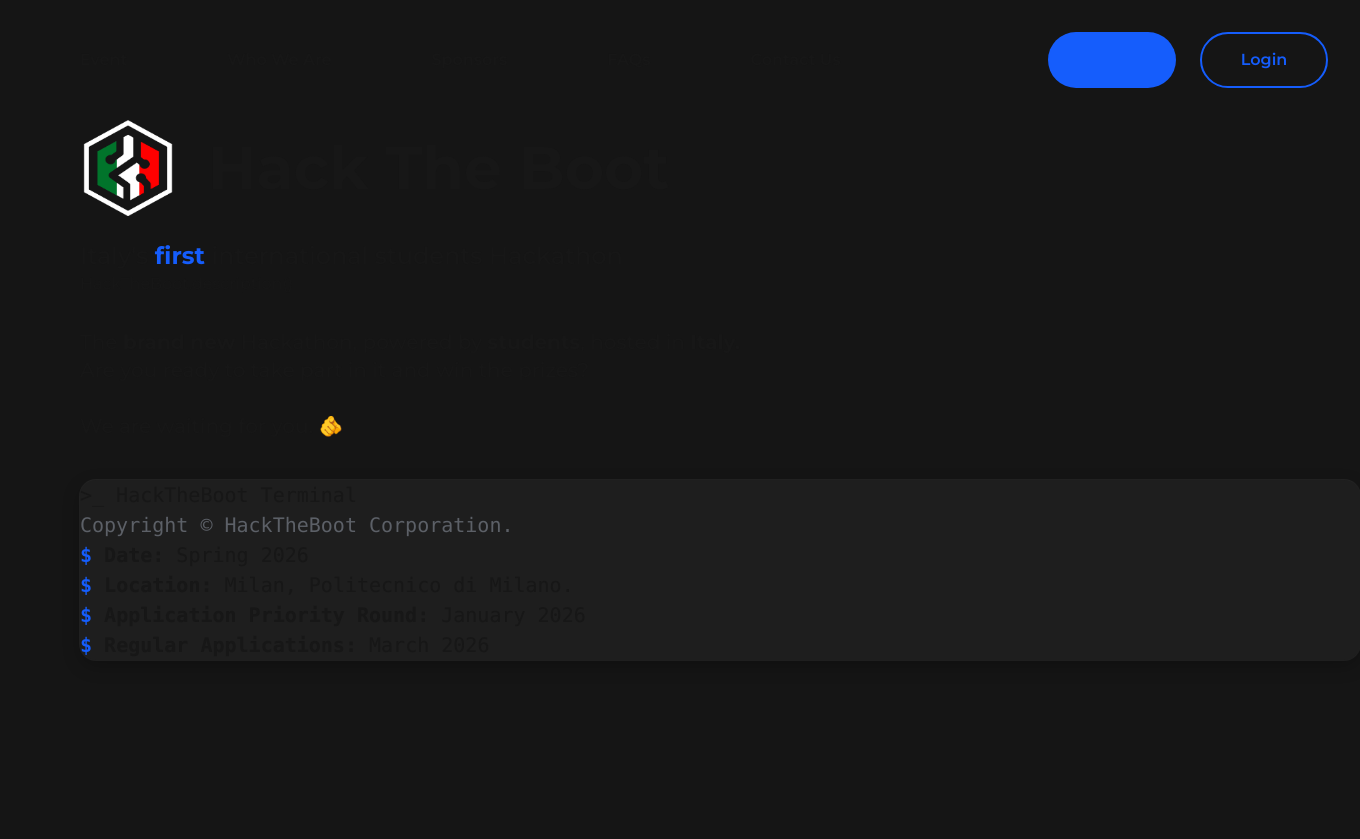
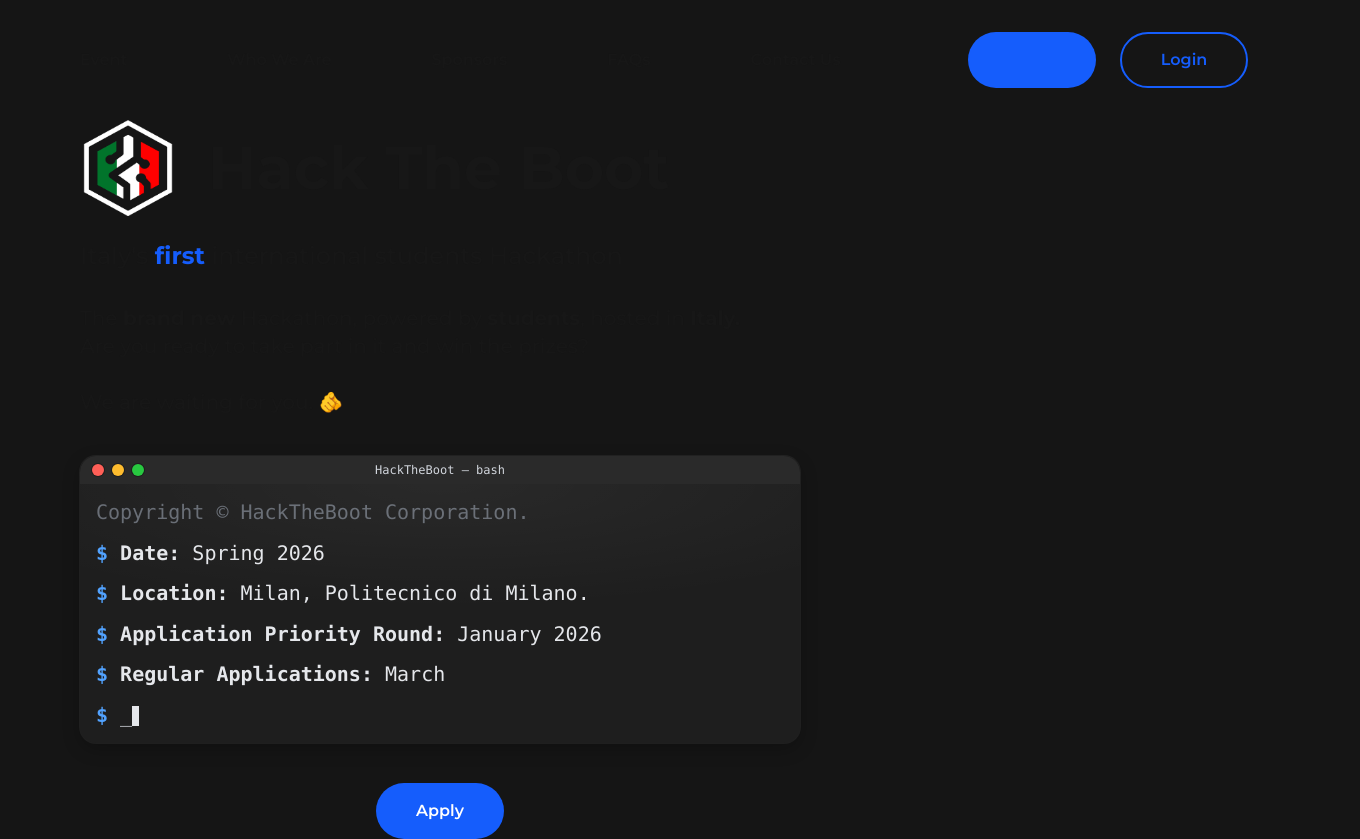
Before and after one commit to Hack-the-boot/website, a Next.js app: page / in a window 1280 px wide. Shown: the whole page, 1360 px wide, since content can reach past the window. Before the commit the page ends 800 px from the top, so only its background shows below. Built offline with nearby package versions, Linux system fonts and the light colour scheme.

Commit message:
Working Page No Globe

```diff
--- a/app/page.tsx
+++ b/app/page.tsx
@@ -1,47 +1,73 @@
 import Image from "next/image";
 import NavBar from "@/components/NavBar";
-import CodeBlock from "@/components/CodeBlock";
+import PrimaryButton from "@/components/PrimaryButton";
 
 export default function Home() {
     return (
+        <div className="page">
             <div className="mainPageContainer">
                 <NavBar />
+
                 <div className="logoAndText">
                     <Image src="/img/Logo_Transparent.png" alt="Logo" width={300} height={300} className="logoHTB" />
                     <h1>Hack The Boot</h1>
                 </div>
+
                 <p className="hackInfo">
-                Italy's <span className="font-bold text-blue-600">first</span> international students Hackathon
+                    Italy&apos;s <span className="font-bold text-blue-600">first</span> international students Hackathon
                 </p>
-            <CodeBlock />
+
                 <p className="descriptionHack">
                     The <b>brand new</b> Hackathon, powered by <b>students</b>, hosted in <b>Italy.</b> <br />
                     Are you ready to take part in it and win the prizes? <br /> <br />
                     We are waiting for you. 🫵
                 </p>
+
+                {/* Terminal + Button (clean, single inner wrapper) */}
+                <div className="terminal-block">
+                    <div className="terminal-center">
                         <div className="terminal">
-                <div className="topTerminalBar">
-                    &gt;_ HackTheBoot Terminal
-                    <div className="circleContainer">
-                        <div className="circleYellow"></div>
-                        <div className="circleGreen"></div>
-                        <div className="circleRed"></div>
+                            {/* top bar */}
+                            <div className="terminal-top">
+                                <div className="trafficLights" aria-hidden>
+                                    <span className="dot dot-red" />
+                                    <span className="dot dot-yellow" />
+                                    <span className="dot dot-green" />
+                                </div>
+
+                                <span className="terminal-title">HackTheBoot — bash</span>
+                            </div>
+
+                            {/* content */}
+                            <div className="terminal-content">
+                                <p className="text-gray-400/60">Copyright © HackTheBoot Corporation.</p>
+
+                                <p className="cmd-line">
+                                    <span className="prompt">$</span> <b>Date:</b> Spring 2026
+                                </p>
+
+                                <p className="cmd-line">
+                                    <span className="prompt">$</span> <b>Location:</b> Milan, Politecnico di Milano.
+                                </p>
+
+                                <p className="cmd-line">
+                                    <span className="prompt">$</span> <b>Application Priority Round:</b> January 2026
+                                </p>
+
+                                <p className="cmd-line">
+                                    <span className="prompt">$</span> <b>Regular Applications:</b> March
+                                </p>
+
+                                <p className="cmd-line">
+                                    <span className="prompt">$</span> <span className="text-gray-300">_</span>
+                                    <span className="cursor" />
+                                </p>
                             </div>
                         </div>
-                <div className="bottomTerminalBar">
-                    <p className="text-gray-400/50">Copyright © HackTheBoot Corporation.</p>
-                    <p>
-                        <span className="font-bold text-blue-600">$ </span> <b>Date:</b> Spring 2026
-                    </p>
-                    <p>
-                        <span className="font-bold text-blue-600">$ </span> <b>Location:</b> Milan, Politecnico di Milano.
-                    </p>
-                    <p>
-                        <span className="font-bold text-blue-600">$ </span> <b>Application Priority Round: </b>January 2026
-                    </p>
-                    <p>
-                        <span className="font-bold text-blue-600">$ </span> <b>Regular Applications:</b> March 2026
-                    </p>
+
+                        {/* primary action centered below the terminal */}
+                        <PrimaryButton>Apply</PrimaryButton>
+                    </div>
                 </div>
             </div>
         </div>
```
Lines whose indentation alone changed are shown as unchanged.
